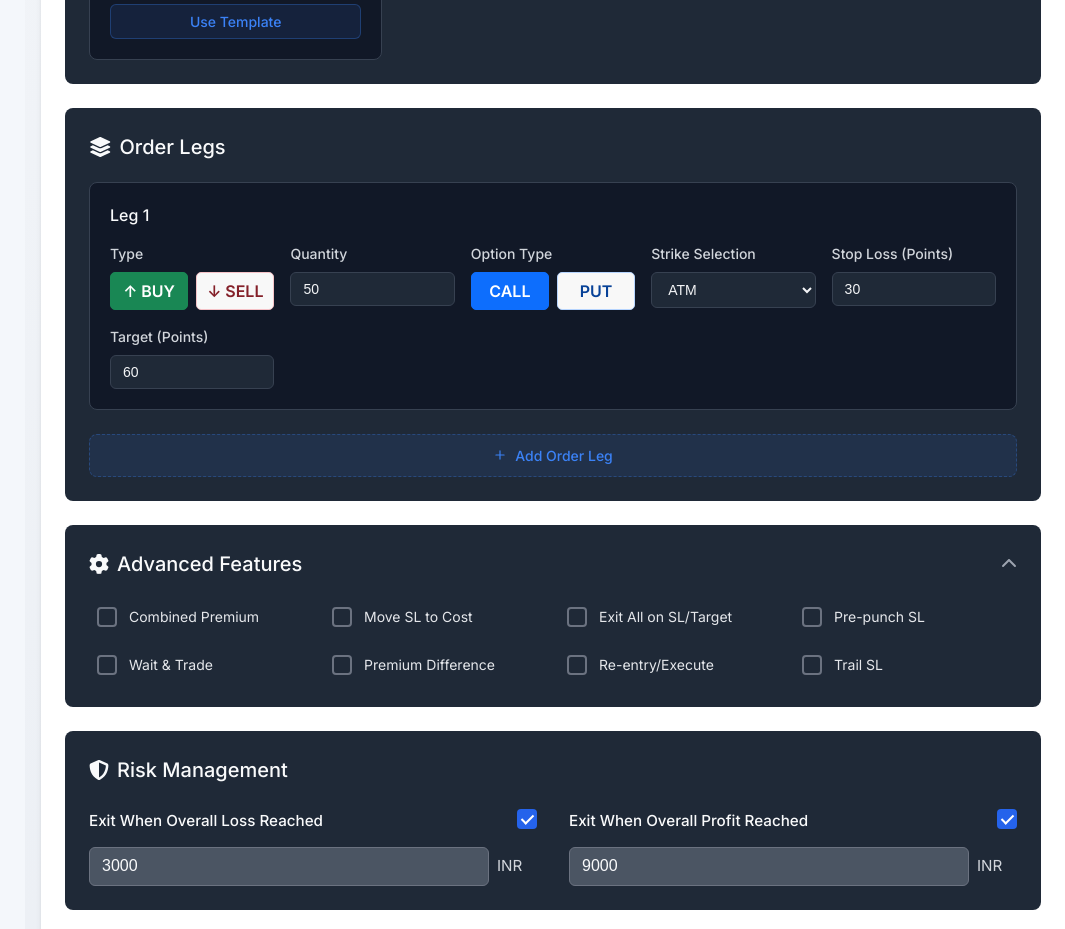
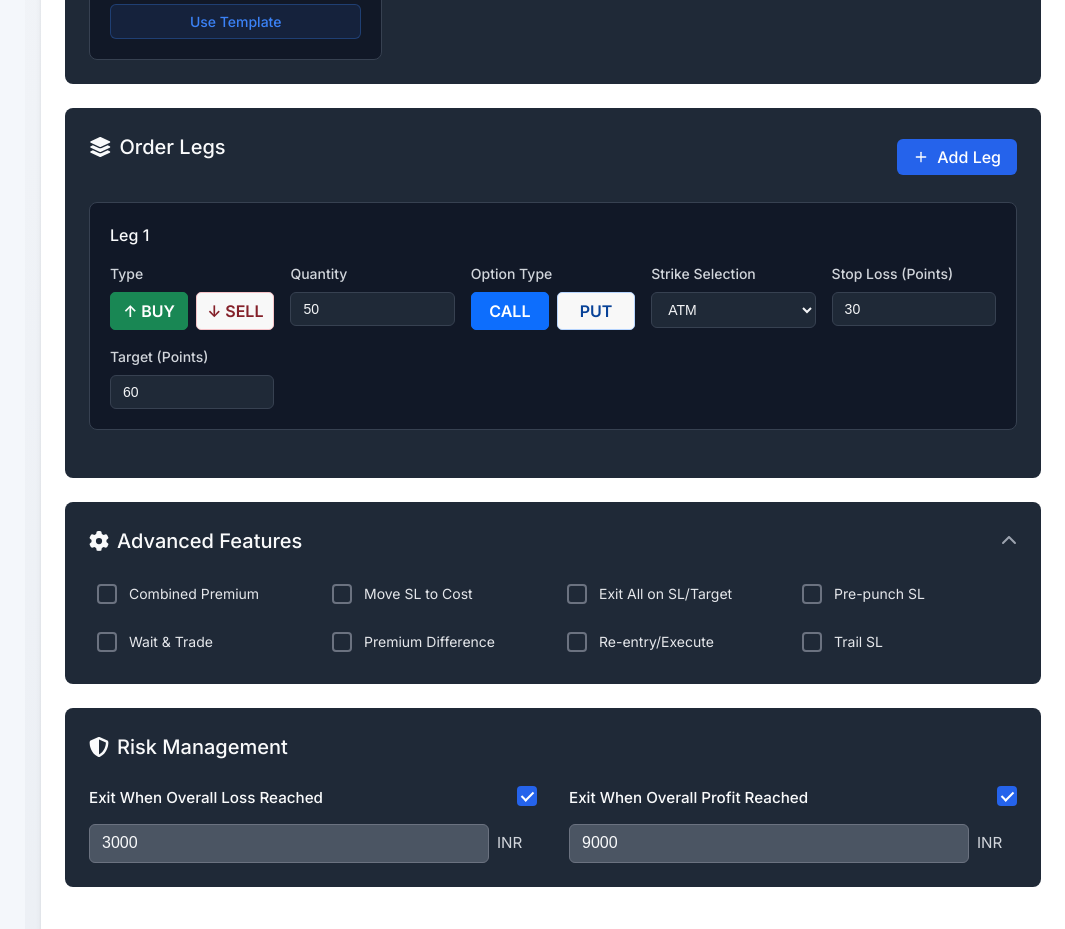
Before and after one commit to sudhanshu2070/last-trade, a React (Vite) app: page /strategies in a window 1280 px wide. Shown: the part 1000-1929 px from the top of the page, without its empty margins (215-1280 px from the left). Built offline with nearby package versions, Linux system fonts and the light colour scheme.

Commit message:
Strategy Performance Preview 0.8

```diff
--- a/src/Pages/StrategyTabs/CreateStrategy/Sections/OrderLegs/OrderLegs.module.css
+++ b/src/Pages/StrategyTabs/CreateStrategy/Sections/OrderLegs/OrderLegs.module.css
@@ -2,6 +2,13 @@
     background-color: rgb(31 41 55);
     border-radius: 0.5rem;
     padding: 1.5rem;
+  }
+
+    .sectionHeader {
+    display: flex;
+    justify-content: space-between;
+    align-items: center;
+    margin-bottom: 1.25rem;
   }
 
   .sectionTitle {
@@ -14,6 +21,25 @@
     align-items: center;
     gap: 0.5rem;
   }
+
+  .addLegButton {
+  background-color: #2563eb;
+  color: white;
+  border: none;
+  border-radius: 0.375rem;
+  padding: 0.5rem 1rem;
+  font-size: 1rem;
+  font-weight: 500;
+  cursor: pointer;
+  transition: all 0.2s;
+  display: flex;
+  align-items: center;
+  gap: 0.5rem;
+}
+
+.addLegButton:hover {
+  background-color: #1d4ed8;
+}
 
   .legsContainer {
     display: flex;
@@ -91,28 +117,6 @@
     font-size: 0.875rem;
   }
 
-  .addLegButton {
-    display: flex;
-    align-items: center;
-    gap: 0.5rem;
-    padding: 0.75rem 1rem;
-    background-color: rgba(59, 130, 246, 0.1);
-    color: #3b82f6;
-    border: 1px dashed rgba(59, 130, 246, 0.3);
-    border-radius: 0.5rem;
-    font-size: 0.875rem;
-    font-weight: 500;
-    cursor: pointer;
-    transition: all 0.2s ease;
-    width: 100%;
-    justify-content: center;
-  }
-
-  .addLegButton:hover {
-    background-color: rgba(59, 130, 246, 0.2);
-    border-style: solid;
-  }
-
 .actionButtonGroup {
   display: flex;
   gap: 0.5rem;
--- a/src/Pages/StrategyTabs/CreateStrategy/Sections/OrderLegs/OrderLegs.tsx
+++ b/src/Pages/StrategyTabs/CreateStrategy/Sections/OrderLegs/OrderLegs.tsx
@@ -36,10 +36,15 @@ const OrderLegs: React.FC = () => {
 
   return (
     <div className={styles.section}>
+      <div className={styles.sectionHeader}>
         <h3 className={styles.sectionTitle}>
           <FontAwesomeIcon icon={faLayerGroup} />
           Order Legs
         </h3>
+        <button className={styles.addLegButton} onClick={addLeg}>
+          <FiPlus /> Add Leg
+        </button>
+      </div>
 
       <div className={styles.legsContainer}>
         {legs.map((leg) => (
@@ -144,15 +149,10 @@ const OrderLegs: React.FC = () => {
                   className={styles.input}
                 />
               </div>
-
             </div>
           </div>
         ))}
       </div>
-
-      <button className={styles.addLegButton} onClick={addLeg}>
-        <FiPlus /> Add Order Leg
-      </button>
     </div>
   );
 };
```
Lines whose indentation alone changed are shown as unchanged.
